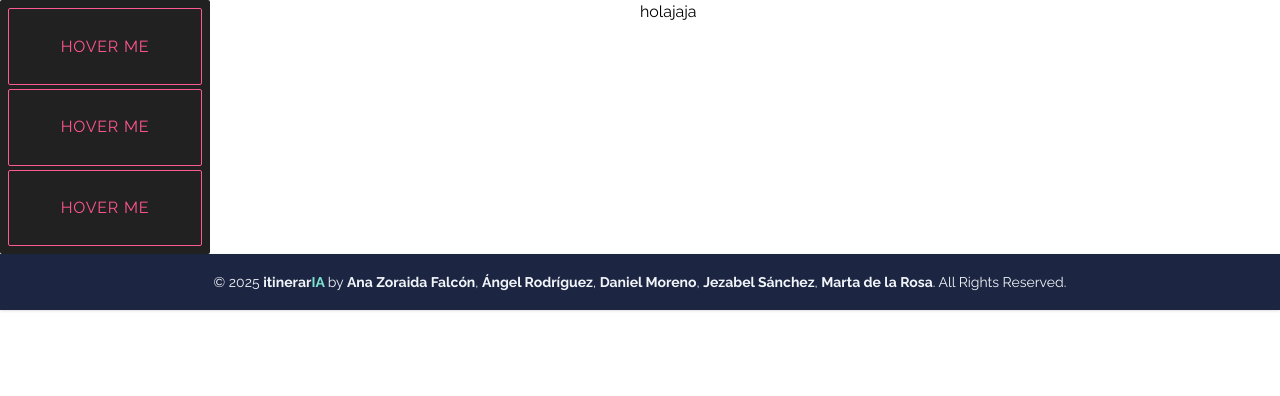
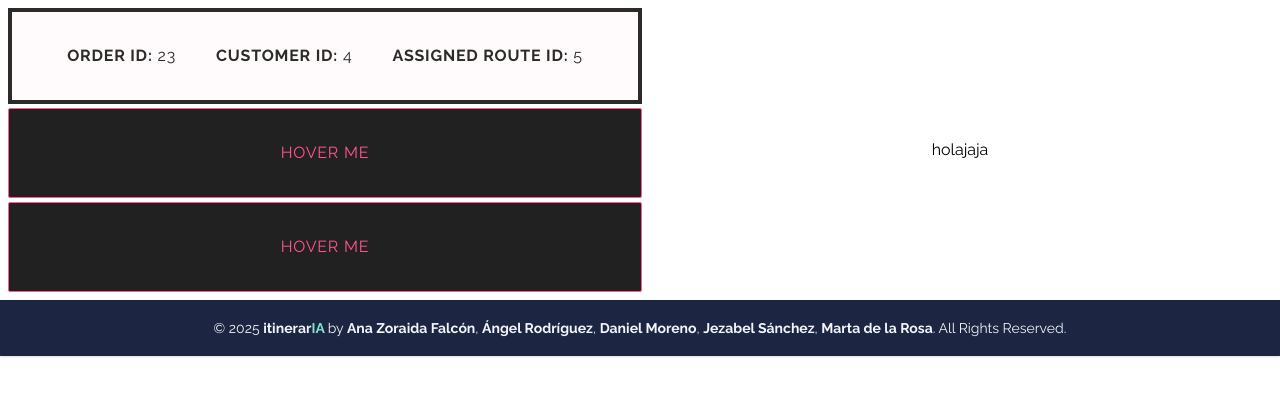
Before and after one commit to Gyomiel/itinerarIA, a Symfony app: template itinerarIApp/templates/adminDashboard.html.twig in a window 1280 px wide. Shown: the part 111-507 px from the top of the page. Run offline with Twig, Linux system fonts and the light colour scheme; the template is opened without the code that fills it, so the values that code supplies are empty; style sheets or scripts are compiled from the project's sources; some libraries are stand-ins or nearby versions.

Commit message:
Started admin view styling

```diff
--- a/itinerarIApp/templates/adminDashboard.html.twig
+++ b/itinerarIApp/templates/adminDashboard.html.twig
@@ -3,27 +3,77 @@
 {% block body %}
 
 	<div class="grid grid-cols-2">
-		<div class="w-[210px] h-[254px] bg-[#212121] rounded-sm p-2 flex flex-col gap-1">
+		<div class="w-[650px] h-[300px] rounded-sm p-2 flex flex-col gap-1 m-auto">
+			<div class="flex-1 group flex-col h-full overflow-hidden cursor-pointer border-4 border-[#2B2C28] flex justify-center items-center transition-all duration-500 bg-[#FFFAFB] hover:flex-[8] focus-within:flex-[8]">
+
+
+				<div class="flex justify-evenly gap-6">
+					<span class="p-2 text-center text-[#2B2C28] uppercase tracking-wider transition-all duration-500">
+						<strong>Order ID:</strong>
+						23
+					</span>
+					<span class="p-2 text-center text-[#2B2C28] uppercase tracking-wider transition-all duration-500">
+						<strong>Customer ID:</strong>
+						4
+					</span>
+					<span class="p-2 text-center text-[#2B2C28] uppercase tracking-wider transition-all duration-500">
+						<strong>Assigned route ID:</strong>
+						5
+					</span>
+				</div>
+
+				<div class="hidden group-hover:flex text-[#2B2C28] transition-opacity uppercase duration-500">
+					<div class="group-hover:flex group-hover:flex-col">
+						<span class="p-2 text-center text-[#2B2C28] uppercase tracking-wider transition-all duration-500">
+							<strong>Name:</strong>
+							Dani Moreno
+						</span>
+
+						<span class="p-2 text-center text-[#2B2C28] uppercase tracking-wider transition-all duration-500">
+							<strong>ID:</strong>
+							12345678X
+						</span>
+
+						<span class="p-2 text-center text-[#2B2C28] uppercase tracking-wider transition-all duration-500">
+							<strong>Email:</strong>
+							La.bicicleta.de.Marta@gmail.com
+						</span>
+					</div>
+                    <div class="group-hover:flex group-hover:flex-col">
+						<span class="p-2 text-center text-[#2B2C28] uppercase tracking-wider transition-all duration-500">
+							<strong>Phone:</strong>
+							7777
+						</span>
+
+						<span class="p-2 text-center text-[#2B2C28] uppercase tracking-wider transition-all duration-500">
+							<strong>Address:</strong>
+							Calle Los Robles de Casimirio Divino, nº 12
+						</span>
+
+						<span class="p-2 text-center text-[#2B2C28] uppercase tracking-wider transition-all duration-500">
+							<strong>Box Size:</strong>
+							Large
+						</span>
+					</div>
+				</div>
+
+			</div>
+
+
 			<p class="flex-1 h-full overflow-hidden cursor-pointer rounded-sm border border-[#ff5a91] flex justify-center items-center transition-all duration-500 bg-[#212121] hover:flex-[4]">
-				<span class="min-w-[14em] p-2 text-center text-[#ff568e] uppercase tracking-wider transition-all duration-500">
+				<span class="p-2 text-center text-[#ff568e] uppercase tracking-wider transition-all duration-500">
 					HOVER ME
 				</span>
 			</p>
 			<p class="flex-1 h-full overflow-hidden cursor-pointer rounded-sm border border-[#ff5a91] flex justify-center items-center transition-all duration-500 bg-[#212121] hover:flex-[4]">
-				<span class="min-w-[14em] p-2 text-center text-[#ff568e] uppercase tracking-wider transition-all duration-500">
-					HOVER ME
-				</span>
-			</p>
-			<p class="flex-1 h-full overflow-hidden cursor-pointer rounded-sm border border-[#ff5a91] flex justify-center items-center transition-all duration-500 bg-[#212121] hover:flex-[4]">
-				<span class="min-w-[14em] p-2 text-center text-[#ff568e] uppercase tracking-wider transition-all duration-500">
+				<span class="p-2 text-center text-[#ff568e] uppercase tracking-wider transition-all duration-500">
 					HOVER ME
 				</span>
 			</p>
 		</div>
-
-        <div>
-        <p>holajaja</p>
-        </div>
+		<div class="m-auto">
+			<p>holajaja</p>
+		</div>
 	</div>
 
 
```
